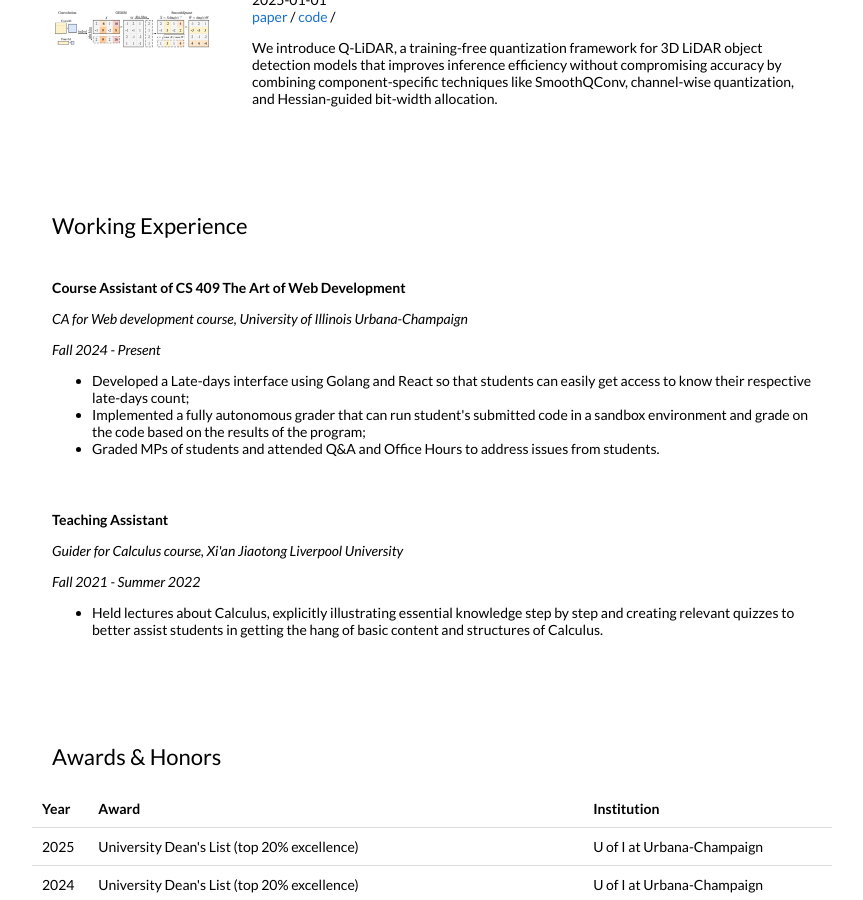
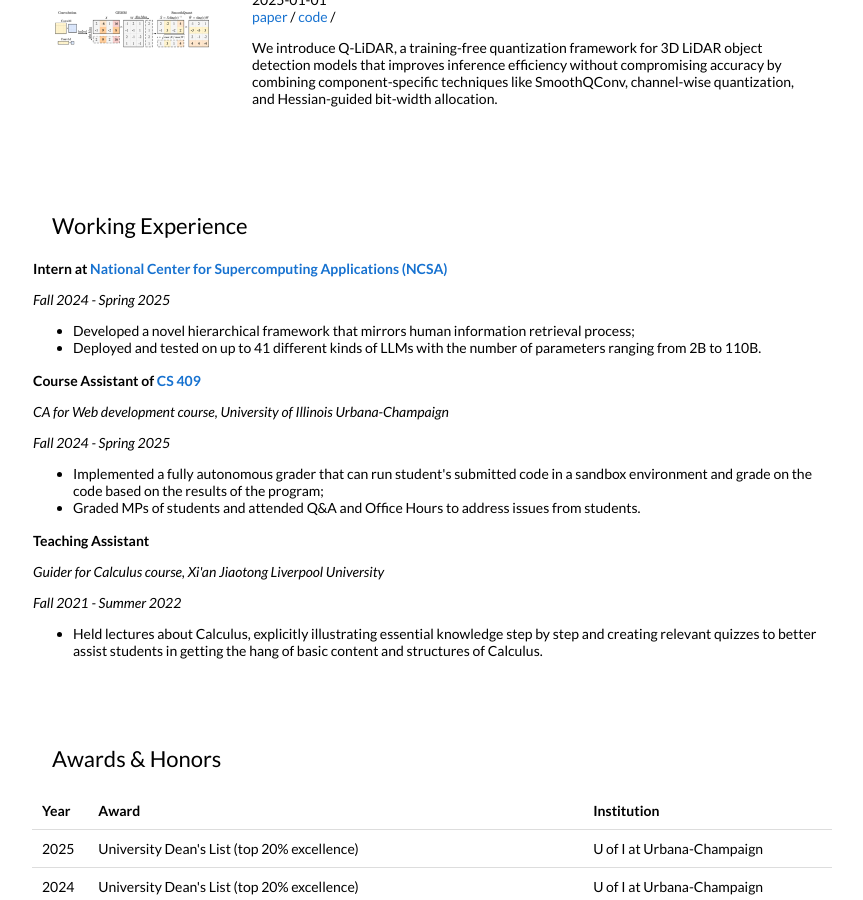
Before and after one commit to Yingbei-Weng/Yingbei-Weng.github.io, a Jekyll site: the page built from _posts/2025-05-16-knowledge.markdown, in a window 1280 px wide and 900 px high, scrolled down 1395 px. Shown: the whole window, without its empty margins (208-1071 px from the left). Built offline with Jekyll 4.4.1, drawn with Linux system fonts in a browser that asks for light colours.

Commit message:
update: work

```diff
--- a/_layouts/default.html
+++ b/_layouts/default.html
@@ -311,21 +311,42 @@
             "
           >
             <tr>
-              <td style="padding: 2.5%; width: 100%; vertical-align: middle">
-                <h3>Course Assistant of CS 409 The Art of Web Development</h3>
+              <td style="width: 100%; vertical-align: middle">
+                <h3>
+                  Intern at
+                  <a href="https://www.ncsa.illinois.edu/"
+                    >National Center for Supercomputing Applications (NCSA)</a
+                  >
+                </h3>
+                <p>
+                  <em>Fall 2024 - Spring 2025</em>
+                </p>
+                <ul>
+                  <li>
+                    Developed a novel hierarchical framework that mirrors human
+                    information retrieval process;
+                  </li>
+                  <li>
+                    Deployed and tested on up to 41 different kinds of LLMs with
+                    the number of parameters ranging from 2B to 110B.
+                  </li>
+                </ul>
+              </td>
+            </tr>
+            <tr>
+              <td style="width: 100%; vertical-align: middle">
+                <h3>
+                  Course Assistant of
+                  <a href="https://uiucwp.gitlab.io/fa-24/">CS 409</a>
+                </h3>
                 <p>
                   <em
                     >CA for Web development course, University of Illinois
                     Urbana-Champaign</em
                   >
                 </p>
-                <p><em>Fall 2024 - Present</em></p>
+                <p><em>Fall 2024 - Spring 2025</em></p>
                 <ul>
-                  <li>
-                    Developed a Late-days interface using Golang and React so
-                    that students can easily get access to know their respective
-                    late-days count;
-                  </li>
                   <li>
                     Implemented a fully autonomous grader that can run student's
                     submitted code in a sandbox environment and grade on the
@@ -340,7 +361,7 @@
             </tr>
 
             <tr>
-              <td style="padding: 2.5%; width: 100%; vertical-align: middle">
+              <td style="width: 100%; vertical-align: middle">
                 <h3>Teaching Assistant</h3>
                 <p>
                   <em
```
